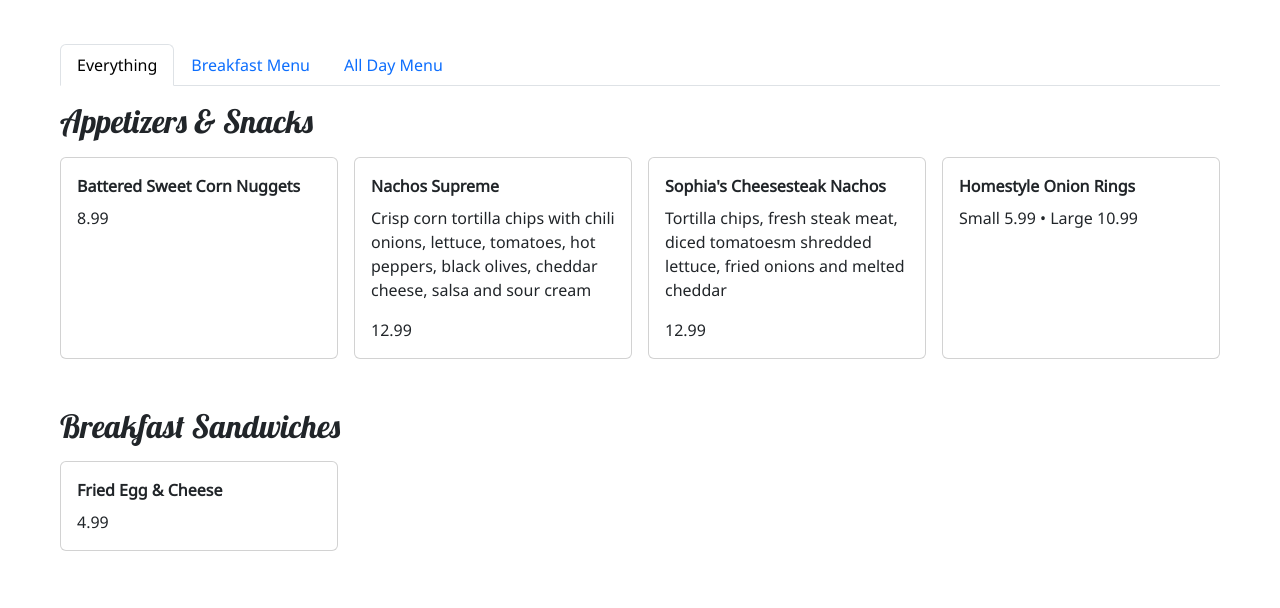
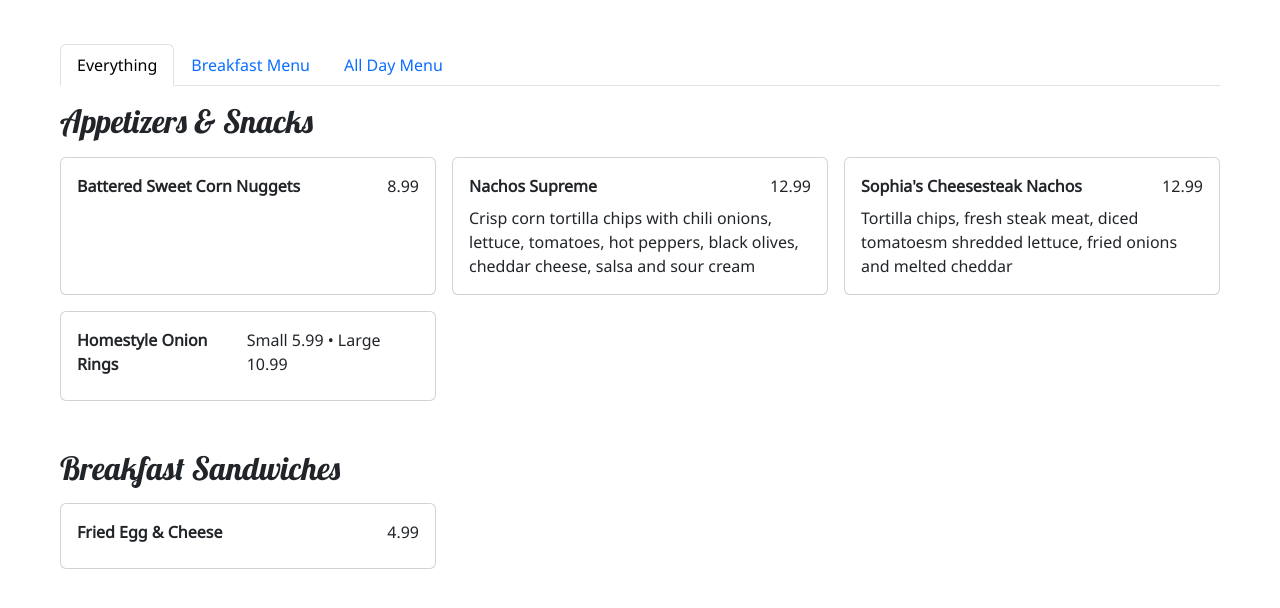
Before and after one commit to dev-creative-studio-llc/little-chef, a Jekyll site: the page built from index.html, in a window 1280 px wide and 900 px high, scrolled down 587 px, cut to the strip 235-843 px from the top of the window. Built offline with Jekyll 4.4.1, drawn with Linux system fonts in a browser that asks for light colours.

Commit message:
updates to menu item layout

```diff
--- a/index.html
+++ b/index.html
@@ -85,14 +85,16 @@ layout: default
                     <!-- Add cards for each dish in Group 1 -->
                     <!-- Repeat this block for other groups and dishes -->
                     {% for dish in section.dishes %}
-                    <div class="col-md-3">
+                    <div class="col-md-6 col-lg-4">
                         <div class="card h-100">
                             <div class="card-body">
-                                <p class="card-title fw-semibold">{{dish.name}}</p>
+                                <div class="d-flex justify-content-between">
+                                <p class="card-title fw-bold">{{dish.name}}</p>
+                                <p class="card-title">{{dish.price}}</p>
+                                </div>
                                 {% if dish.description %}
                                 <p class="card-text">{{dish.description}}</p>
                                 {% endif %}
-                                <p class="card-text">{{dish.price}}</p>
                             </div>
                         </div>
                     </div>
```
